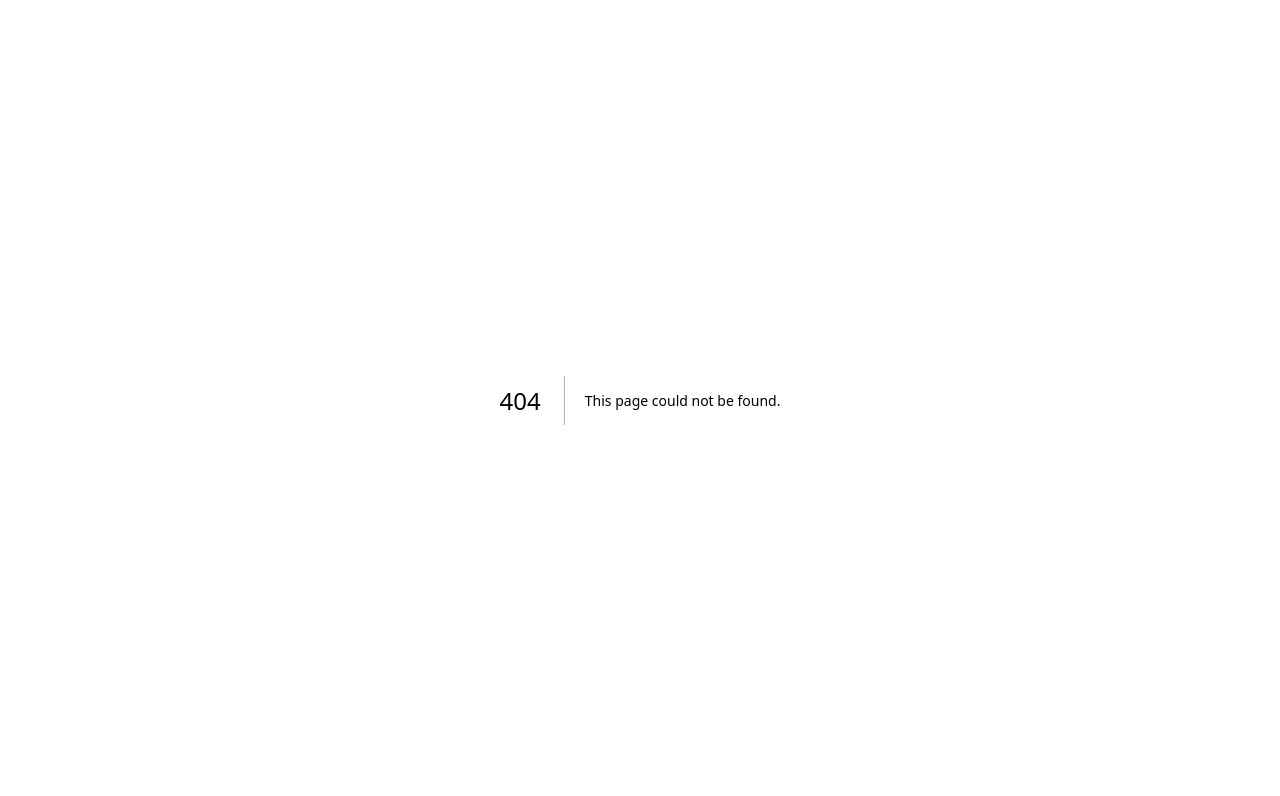
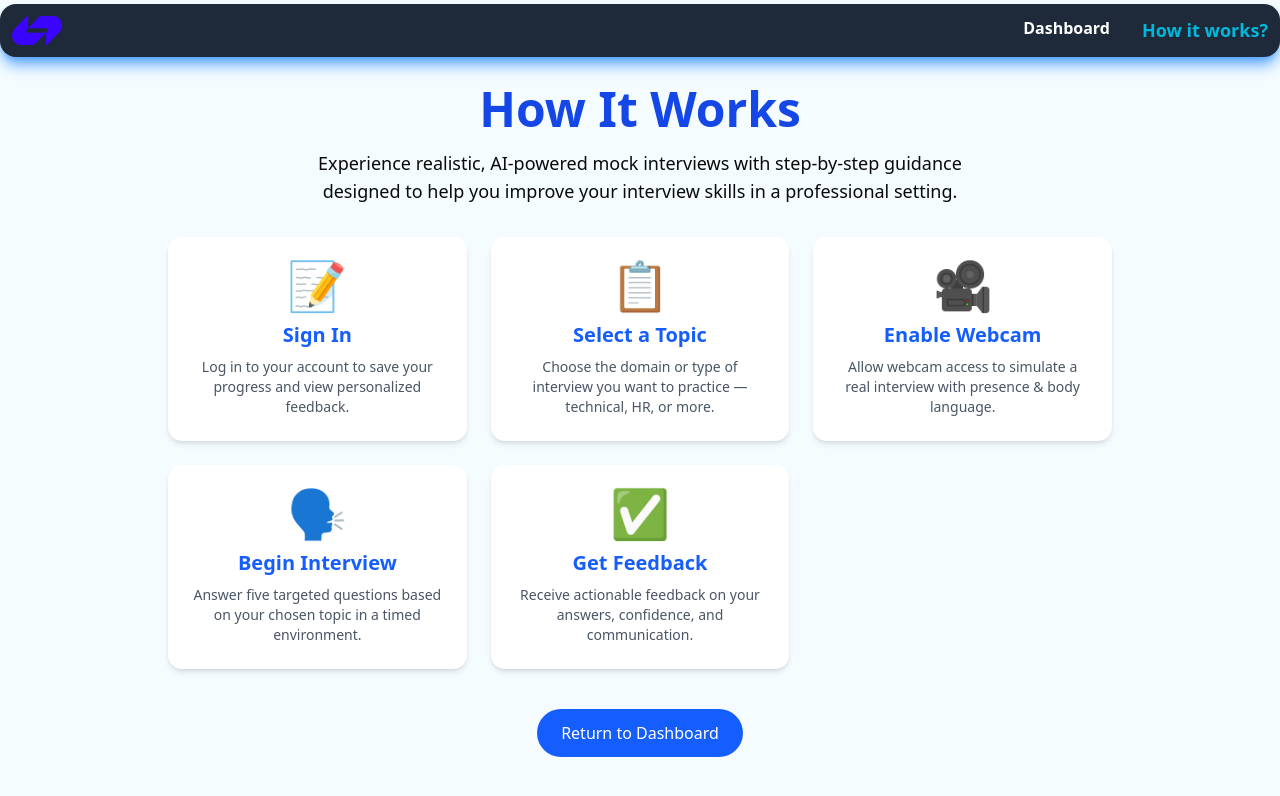
Before and after one commit to jay1535/MOCK-IQ, a Next.js app in the folder mock-iq/: page /dashboard/how in a window 1280 px wide. Before the commit this address had no page. Shown: the top 796 px of the page. Built offline with nearby package versions, Linux system fonts and the light colour scheme.

Commit message:
Added How it works page

```diff
--- a/mock-iq/app/dashboard/_components/Header.jsx
+++ b/mock-iq/app/dashboard/_components/Header.jsx
@@ -1,27 +1,37 @@
-
 "use client"
-
 import Image from 'next/image'
+import Link from 'next/link'
 import { usePathname } from 'next/navigation'
-import React, { useEffect } from 'react'
+import React from 'react'
 import { UserButton } from '@clerk/nextjs'
 
 function Header() {
-    const path = usePathname();
-  useEffect(()=>{
-    console.log(path);
-  },[])
+  const path = usePathname();
 
   return (
-    <div className='flex justify-between items-center p-3  rounded-2xl my-1 bg-secondary shadow-blue-400 shadow-lg text-white'>
+    <div className='flex justify-between items-center p-3 rounded-2xl my-1 bg-gray-800 shadow-blue-400 shadow-lg text-white'>
       <Image src="/logoipsum-363.svg" alt="logo" width={50} height={50} />
-      <ul className='hidden  md:flex  gap-8'>
-        <li className={`select-none focus:outline-none hover:text-blue-700  hover:drop-shadow-[0_0_10px_rgb(59,130,246)] hover:text-lg font-bold transition-all cursor-pointer ${path=='/dashboard'&&'text-cyan-500 font-bold  text-lg'} `}>Dashboard</li>
-        <li className={`select-none focus:outline-none hover:text-blue-700  hover:drop-shadow-[0_0_10px_rgb(59,130,246)] hover:text-lg font-bold transition-all cursor-pointer ${path=='/dashboard/questions'&&'text-cyan-500  font-bold text-lg'} `}>Questions</li>
-        <li className={`select-none focus:outline-none hover:text-blue-700  hover:drop-shadow-[0_0_10px_rgb(59,130,246)] hover:text-lg font-bold transition-all cursor-pointer ${path=='/dashboard/upgrade'&&'text-cyan-500  font-bold text-lg'} `}>Upgrade</li>
-        <li className={`select-none focus:outline-none hover:text-blue-700  hover:drop-shadow-[0_0_10px_rgb(59,130,246)] hover:text-lg font-bold transition-all cursor-pointer ${path=='/dashboard/how'&&'text-cyan-500  font-bold text-lg'}`}>How it works?</li>
+      <ul className='hidden md:flex gap-8'>
+        <Link href="/dashboard">
+          <li
+            className={`select-none focus:outline-none hover:text-blue-700 hover:drop-shadow-[0_0_10px_rgb(59,130,246)] hover:text-lg font-bold transition-all cursor-pointer ${
+              path === '/dashboard' && 'text-cyan-500 font-bold text-lg'
+            }`}
+          >
+            Dashboard
+          </li>
+        </Link>
+        <Link href="/dashboard/how">
+          <li
+            className={`select-none focus:outline-none hover:text-blue-700 hover:drop-shadow-[0_0_10px_rgb(59,130,246)] hover:text-lg font-bold transition-all cursor-pointer ${
+              path === '/dashboard/how' && 'text-cyan-500 font-bold text-lg'
+            }`}
+          >
+            How it works?
+          </li>
+        </Link>
       </ul>
-      <UserButton/>
+      <UserButton />
     </div>
   )
 }
--- /dev/null
+++ b/mock-iq/app/dashboard/how/page.jsx
@@ -0,0 +1,73 @@
+"use client";
+import React from "react";
+import Link from "next/link";
+
+const steps = [
+  {
+    title: "Sign In",
+    description:
+      "Log in to your account to save your progress and view personalized feedback.",
+    icon: "📝",
+  },
+  {
+    title: "Select a Topic",
+    description:
+      "Choose the domain or type of interview you want to practice — technical, HR, or more.",
+    icon: "📋",
+  },
+  {
+    title: "Enable Webcam",
+    description:
+      "Allow webcam access to simulate a real interview with presence & body language.",
+    icon: "🎥",
+  },
+  {
+    title: "Begin Interview",
+    description:
+      "Answer five targeted questions based on your chosen topic in a timed environment.",
+    icon: "🗣️",
+  },
+  {
+    title: "Get Feedback",
+    description:
+      "Receive actionable feedback on your answers, confidence, and communication.",
+    icon: "✅",
+  },
+];
+
+const HowItWorks = () => {
+  return (
+    <div className="min-h-screen  p-6 flex flex-col items-center">
+      <h1 className="text-4xl md:text-5xl font-extrabold text-blue-700 mb-4">
+        How It Works
+      </h1>
+
+      <p className="text-center max-w-2xl text-lg mb-8">
+        Experience realistic, AI-powered mock interviews with step-by-step guidance
+        designed to help you improve your interview skills in a professional setting.
+      </p>
+
+      <div className="grid gap-6 sm:grid-cols-2 lg:grid-cols-3 max-w-5xl">
+        {steps.map((step, idx) => (
+          <div
+            key={idx}
+            className="bg-white shadow-md hover:shadow-lg transition rounded-xl p-6 flex flex-col items-center text-center"
+          >
+            <div className="text-5xl mb-3">{step.icon}</div>
+            <h2 className="text-xl font-semibold text-blue-600">{step.title}</h2>
+            <p className="mt-2 text-sm text-gray-600">{step.description}</p>
+          </div>
+        ))}
+      </div>
+
+      <Link
+        href="/dashboard"
+        className="mt-10 inline-block bg-blue-600 text-white font-medium py-3 px-6 rounded-full hover:bg-blue-700 transition"
+      >
+        Return to Dashboard
+      </Link>
+    </div>
+  );
+};
+
+export default HowItWorks;
```
Also changed, not shown: mock-iq/app/dashboard/interview/[interviewId]/start/page.jsx (+32 -19 lines).
